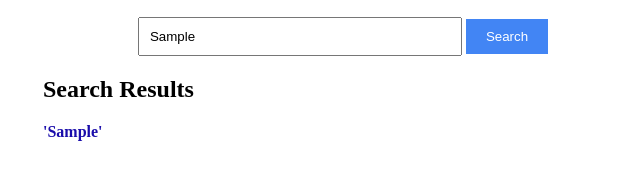
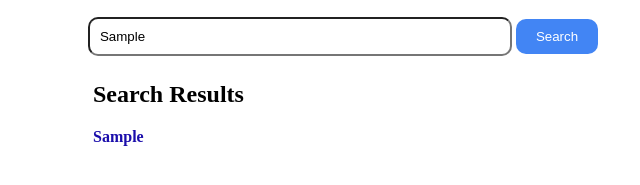
Before and after one commit to Rajivkumar2023/google_search, a plain HTML site: page index.html in a window 1280 px wide. Both pictures are taken after typing "Sample" into the empty fields and a click on the button "Search". Shown: the part 323-508 px from the top of the page, without its empty margins (297-937 px from the left). Drawn offline with Linux system fonts and the light colour scheme.

Commit message:
some changes

```diff
--- a/index.html
+++ b/index.html
@@ -7,10 +7,8 @@
     <link rel="stylesheet" href="style.css">
 </head>
 <body>
-    <!-- Google logo -->
     <img src="https://www.google.com/images/branding/googlelogo/1x/googlelogo_color_272x92dp.png" alt="Google Logo" class="google-logo">
 
-    <!-- Search bar -->
     <div class="search-bar">
         <input type="text" id="search-input" placeholder="Search Google">
         <button onclick="search()">Search</button>
@@ -20,11 +18,11 @@
     <div class="search-results">
         <h2>Search Results</h2>
         <ul id="search-results-list">
-            <!-- <li><a href="#">Result 1</a></li>
-            <li><a href="#">Result 2</a></li>
-            <li><a href="#">Result 3</a></li>
-            <li><a href="#">Result 4</a></li>
-            <li><a href="#">Result 5</a></li> -->
+            <li><a href="#"></a></li>
+            <li><a href="#"></a></li>
+            <li><a href="#"></a></li>
+            <li><a href="#"></a></li>
+            <li><a href="#"></a></li>
         </ul>
     </div>
 
--- a/scripts.js
+++ b/scripts.js
@@ -1,20 +1,10 @@
 function search() {
-    // Get the search query from the input field
     var searchQuery = document.getElementById("search-input").value;
-
-    // Perform the search (for demonstration purposes, just adding a few example results)
     var newResults = [
-        "'" + searchQuery + "'",
+        `${searchQuery}`,
     ];
-
-    // Add the new results to the search results list
     var searchResultsList = document.getElementById("search-results-list");
-    newResults.forEach(function(resultText) {
-        var listItem = document.createElement("li");
-        var link = document.createElement("a");
-        link.setAttribute("href", "#");
-        link.textContent = resultText;
-        listItem.appendChild(link);
-        searchResultsList.appendChild(listItem);
+    newResults.forEach(resultText => {
+        searchResultsList.innerHTML += `<li><a href="#">${resultText}</a></li>`;
     });
 }
--- a/style.css
+++ b/style.css
@@ -1,31 +1,33 @@
-/* Styles for the Google logo */
+
 .google-logo {
     display: block;
     margin: 20px auto;
 }
 
-/* Styles for the search bar */
+
 .search-bar {
     text-align: center;
-    margin-bottom: 20px;
+    margin-bottom: 25px;
+    border-radius: 20px;
 }
 
 .search-bar input {
     padding: 10px;
-    width: 300px;
+    width: 400px;
+    border-radius: 10px;
 }
 
 .search-bar button {
     padding: 10px 20px;
     background-color: #4285f4;
+    border-radius: 10px;
     color: white;
     border: none;
     cursor: pointer;
 }
 
-/* Styles for the search results */
 .search-results {
-    max-width: 600px;
+    max-width: 500px;
     margin: 0 auto;
 }
 
```
